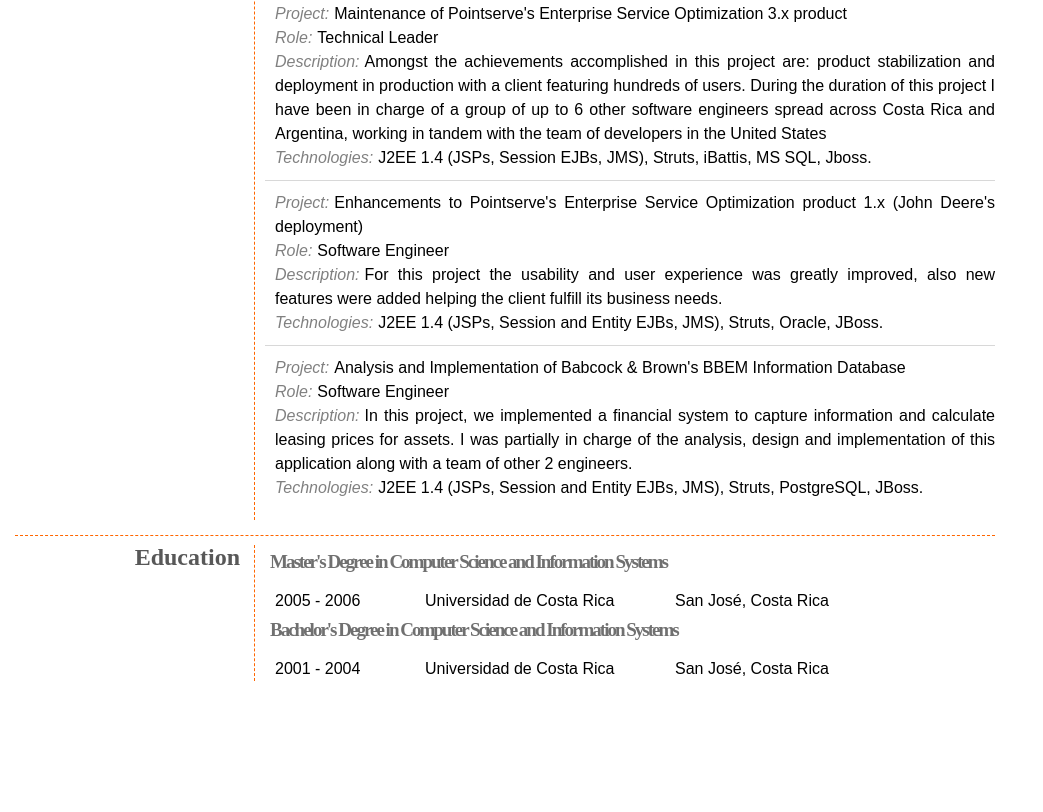
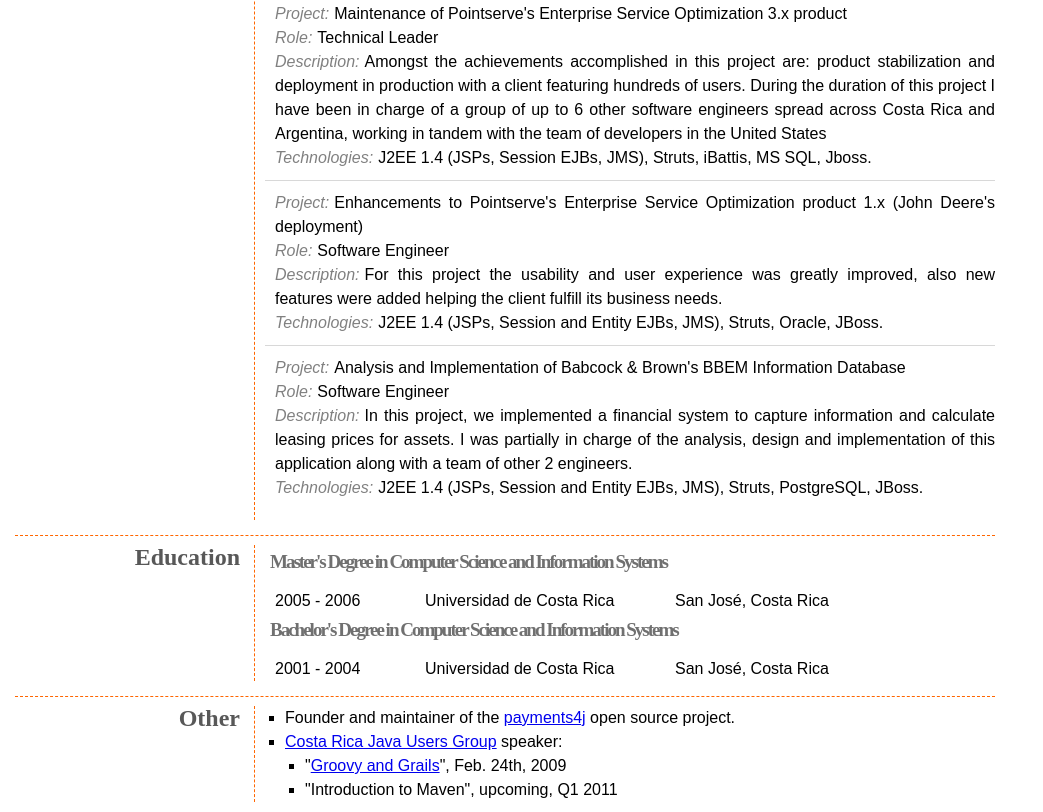
Before and after one commit to CarlosZ/carlosz.github.com, a plain HTML site: page index.html in a window 1280 px wide. Shown: the part 1422-2234 px from the top of the page, without its empty margins (0-1043 px from the left). Before the commit the page ends 2113 px from the top, so only its background shows below. Drawn offline with Linux system fonts and the light colour scheme.

Commit message:
Add "Other" section

```diff
--- a/index.html
+++ b/index.html
@@ -255,5 +255,20 @@ table {
       </div>
     </div>
     <div class="clearb"></div>
+    <div class="section">
+      <h2>Other</h2>
+      <div class="content">
+        <ul>
+          <li>Founder and maintainer of the <a href="http://payments4j.org" target="_blank">payments4j</a> open source project.</li>
+          <li><a href="http://www.crjug.org" target="_blank"/>Costa Rica Java Users Group</a> speaker:
+            <ul>
+              <li>"<a href="http://www.crjug.org/?q=groovygrails" target="_blank">Groovy and Grails</a>", Feb. 24th, 2009</li>
+              <li>"Introduction to Maven", upcoming, Q1 2011</li>
+            </ul>
+          </li>
+        </ul>
+      </div>
+    </div>
+    <div class="clearb"></div>
   </body>
 </html>
```
